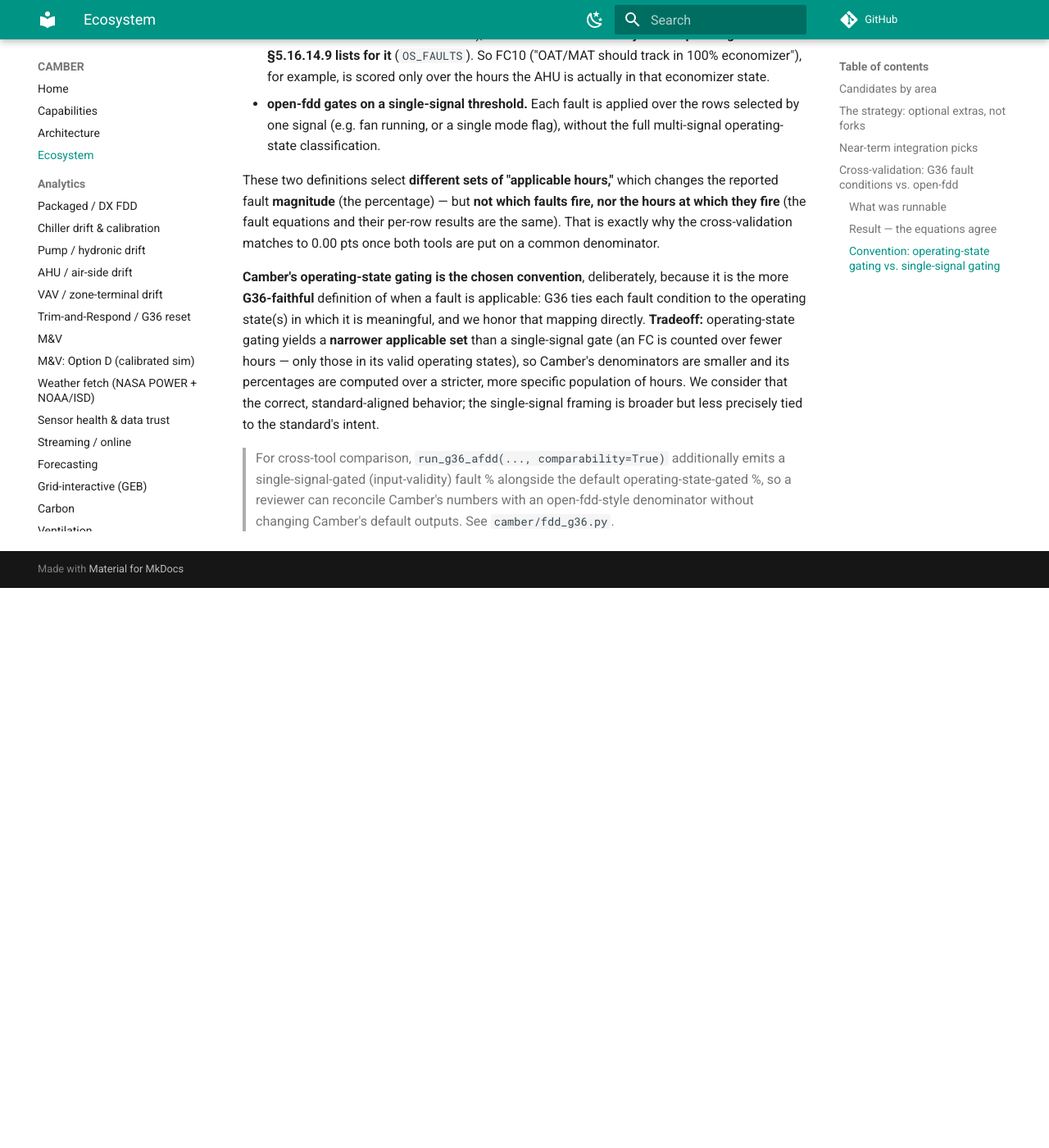
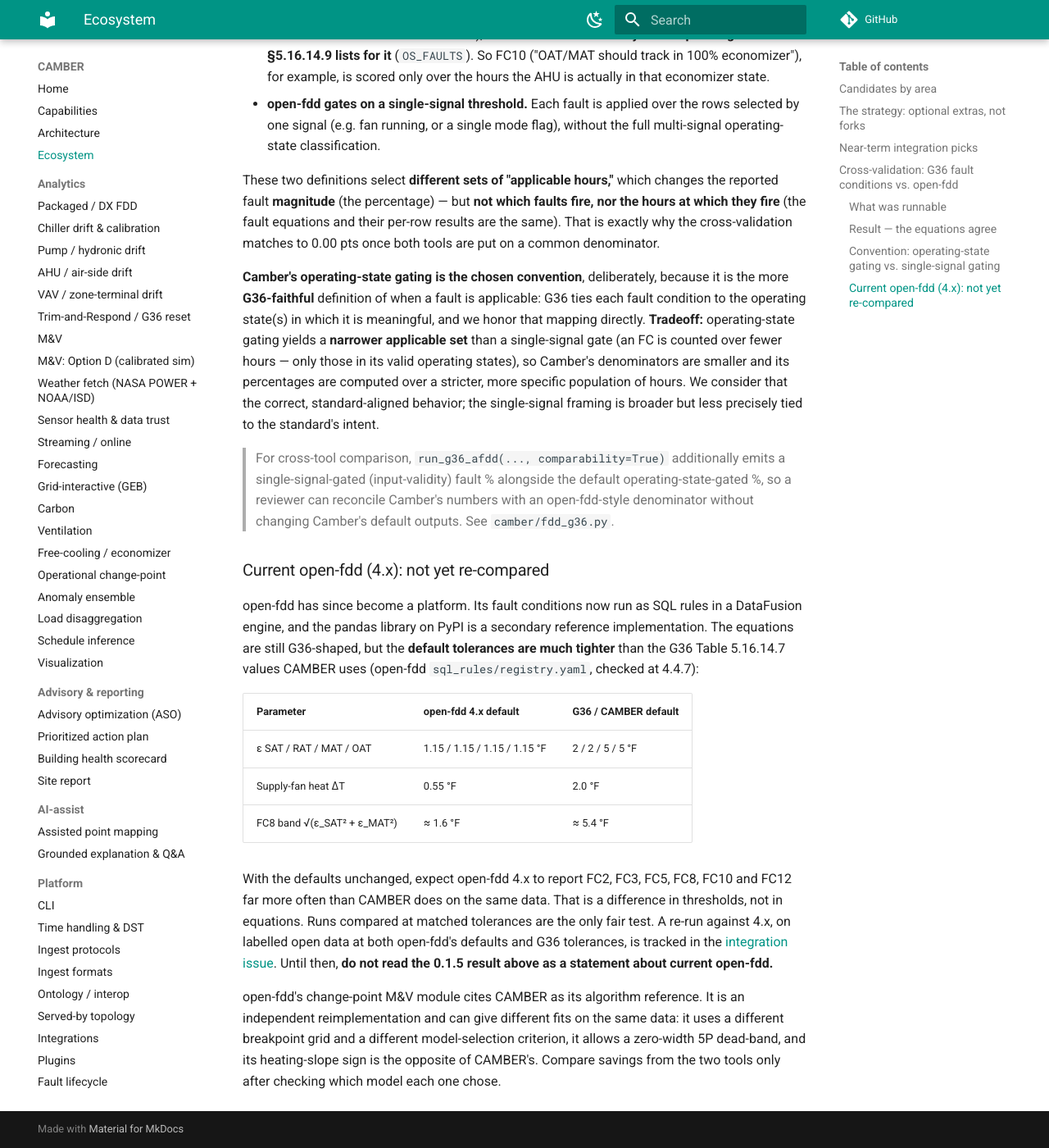
Before and after one commit to yroussev/camber, an MkDocs documentation site: the page built from docs/ECOSYSTEM.md, in a window 1280 px wide and 1400 px high, scrolled down 5411 px. Shown: the whole window at 82% size. Built offline with MkDocs 1.6.1 and Material for MkDocs 9.7.7, drawn with Linux system fonts in a browser that asks for light colours; comment, search, counter and statistics services are not loaded; before the commit the page ends 6128 px from its top, so only the background shows below that; some of the changed text lies outside the part shown.

Commit message:
docs: scope the open-fdd cross-check to 0.1.5; note 4.x tolerances and M&V differences
The G36 cross-validation ran against open-fdd 0.1.5. Current open-fdd
is a SQL engine with much tighter default tolerances, so the earlier
result says nothing about it. A re-run is tracked in #19.

```diff
--- a/docs/ECOSYSTEM.md
+++ b/docs/ECOSYSTEM.md
@@ -142,9 +142,10 @@
 fully reproducible and shareable, with no client data involved.
 
 We pinned **open-fdd 0.1.5**, the last release that still exposes the classic
-**FC1–FC16** per-fault API (the current 3.x line replaced it with a generic
-configurable engine, so the named-FC comparison is no longer apples-to-apples
-there).
+**FC1–FC16** per-fault API. **Everything in this section describes that 0.1.5
+comparison only.** Current open-fdd (4.x) is a different engine (see
+[Current open-fdd](#current-open-fdd-4x-not-yet-re-compared) below), and these
+results say nothing about it.
 
 ### What was runnable
 
@@ -213,3 +214,31 @@
 > operating-state-gated %, so a reviewer can reconcile Camber's numbers with an
 > open-fdd-style denominator without changing Camber's default outputs. See
 > `camber/fdd_g36.py`.
+
+### Current open-fdd (4.x): not yet re-compared
+
+open-fdd has since become a platform. Its fault conditions now run as SQL rules in a
+DataFusion engine, and the pandas library on PyPI is a secondary reference
+implementation. The equations are still G36-shaped, but the **default tolerances are
+much tighter** than the G36 Table 5.16.14.7 values CAMBER uses (open-fdd `sql_rules/registry.yaml`,
+checked at 4.4.7):
+
+| Parameter | open-fdd 4.x default | G36 / CAMBER default |
+|---|---|---|
+| ε SAT / RAT / MAT / OAT | 1.15 / 1.15 / 1.15 / 1.15 °F | 2 / 2 / 5 / 5 °F |
+| Supply-fan heat ΔT | 0.55 °F | 2.0 °F |
+| FC8 band √(ε_SAT² + ε_MAT²) | ≈ 1.6 °F | ≈ 5.4 °F |
+
+With the defaults unchanged, expect open-fdd 4.x to report FC2, FC3, FC5, FC8, FC10 and
+FC12 far more often than CAMBER does on the same data. That is a difference in
+thresholds, not in equations. Runs compared at matched tolerances are the only fair
+test. A re-run against 4.x, on labelled open data at both open-fdd's defaults and G36
+tolerances, is tracked in the [integration issue](https://github.com/yroussev/camber/issues/19).
+Until then, **do not read the 0.1.5 result above as a statement about current
+open-fdd.**
+
+open-fdd's change-point M&V module cites CAMBER as its algorithm reference. It is an
+independent reimplementation and can give different fits on the same data: it uses a
+different breakpoint grid and a different model-selection criterion, it allows a
+zero-width 5P dead-band, and its heating-slope sign is the opposite of CAMBER's.
+Compare savings from the two tools only after checking which model each one chose.
```
Also changed, not shown: docs/CAPABILITIES.md (+1 -1 lines), docs/VALIDATION.md (+4 -2 lines).
